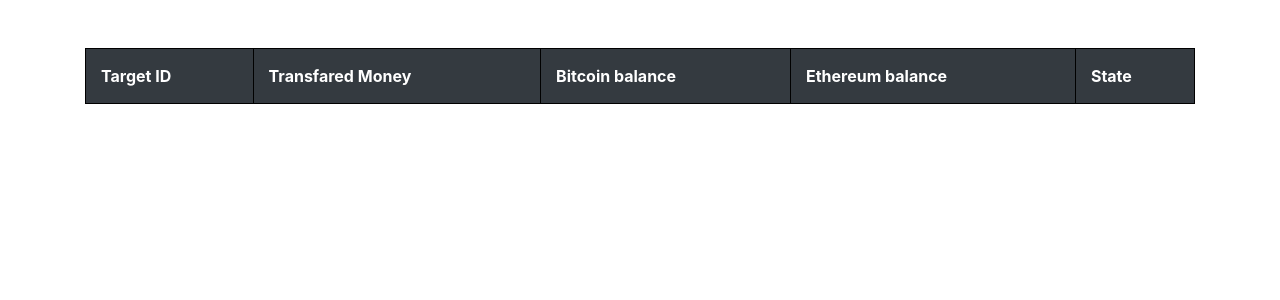
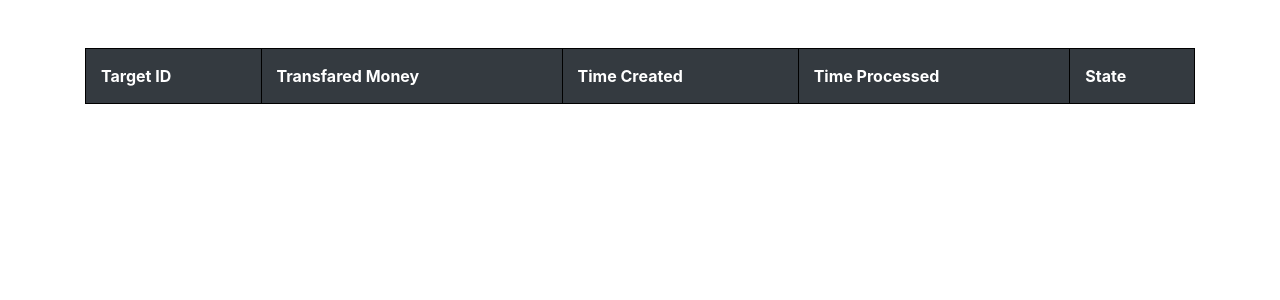
Before and after one commit to MotazBellah/transaction, a Flask app: template templates/trans_history.html in a window 1280 px wide. Shown: the part 70-370 px from the top of the page. Run offline with Flask 2, Linux system fonts and the light colour scheme; the template is opened without the code that fills it, so the values that code supplies are empty; some libraries are stand-ins or nearby versions.

```diff
--- a/templates/currency_account.html
+++ b/templates/currency_account.html
@@ -38,7 +38,7 @@
 </nav>
 
     <div id="register" class="mx-auto">
-        <h1>Get Started</h1>
+        <h2>Create currency account</h2>
         <form action="{{ url_for('currencyAccount', user_id=user_id) }}" method="POST">
 
             {{ displayField(form.bitcoin_id, 'bitcoin_id') }}
--- a/templates/edit_currency.html
+++ b/templates/edit_currency.html
@@ -38,7 +38,7 @@
 </nav>
 <br>
     <div id="register" class="mx-auto">
-        <h1>Edit currency account</h1>
+        <h2>Edit currency account</h2>
         <form action="{{ url_for('editCurrency', user_id=user_id) }}" method="POST">
 
             {{ displayField(form.bitcoin_id, 'bitcoin_id') }}
@@ -49,11 +49,12 @@
 
             <div class="form-group">
                 <input type="submit" value="Edit" class="btn btn-outline-success">
+                <a class="btn btn-outline-danger" href="{{ url_for('mainPage') }}">Cancel</a>
             </div>
 
             {{ form.csrf_token }}
         </form>
-        <a class="btn btn-outline-danger" href="{{ url_for('mainPage') }}">Cancel</a>
+
 
     </div>
 
--- a/templates/trans_history.html
+++ b/templates/trans_history.html
@@ -67,8 +67,8 @@
       <tr>
         <th>Target ID</th>
         <th>Transfared Money</th>
-        <th>Bitcoin balance</th>
-        <th>Ethereum balance</th>
+        <th>Time Created</th>
+        <th>Time Processed</th>
         <th>State</th>
       </tr>
       {% for tran in transactions %}
--- a/templates/transaction.html
+++ b/templates/transaction.html
@@ -38,7 +38,7 @@
 </nav>
 
     <div id="register" class="mx-auto">
-        <h1>Get Started</h1>
+        <h2>Transfare Money</h2>
         <form action="{{ url_for('transaction', user_id=user_id) }}" method="POST">
 
             {{ displayField(form.currency_amount, 'currency_amount') }}
@@ -47,13 +47,14 @@
 
             <div class="form-group">
                 <input type="submit" value="Create" class="btn btn-outline-success">
+                <a class="btn btn-outline-danger" href="{{ url_for('mainPage') }}">Cancel</a>
             </div>
 
 
             {{ form.csrf_token }}
 
         </form>
-        <a class="btn btn-outline-danger" href="{{ url_for('mainPage') }}">Cancel</a>
+
 
     </div>
 
```
